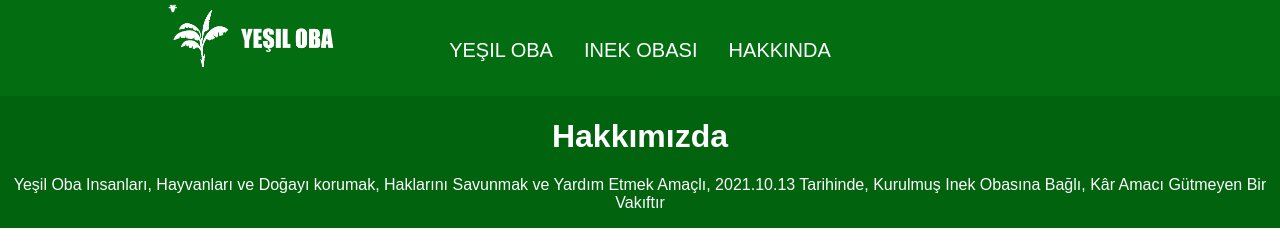
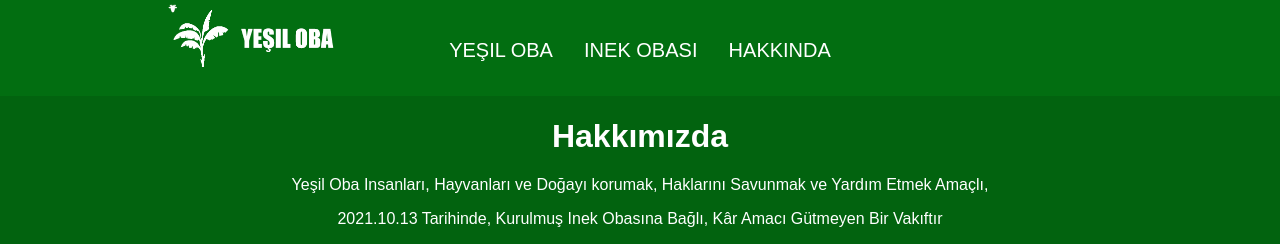
Before and after one commit to LeMoustache/InekObasi, a plain HTML site: page YesilOba/Hakkinda.html in a window 1280 px wide. Shown: the top 245 px of the page. Drawn offline with Linux system fonts and the light colour scheme.

Commit message:
Update Hakkinda.html

```diff
--- a/YesilOba/Hakkinda.html
+++ b/YesilOba/Hakkinda.html
@@ -221,7 +221,8 @@ html {
 </div>
 <div class="about-section">
   <h1>Hakkımızda</h1>
-  <p>Yeşil Oba Insanları, Hayvanları ve Doğayı korumak, Haklarını Savunmak ve Yardım Etmek Amaçlı, 2021.10.13 Tarihinde, Kurulmuş Inek Obasına Bağlı, Kâr Amacı Gütmeyen Bir Vakıftır</p>
+  <p>Yeşil Oba Insanları, Hayvanları ve Doğayı korumak, Haklarını Savunmak ve Yardım Etmek Amaçlı,</p>
+  <p>2021.10.13 Tarihinde, Kurulmuş Inek Obasına Bağlı, Kâr Amacı Gütmeyen Bir Vakıftır</p>
 </div>
 
 <h2 style="text-align:center">Ekibimiz</h2>
```
